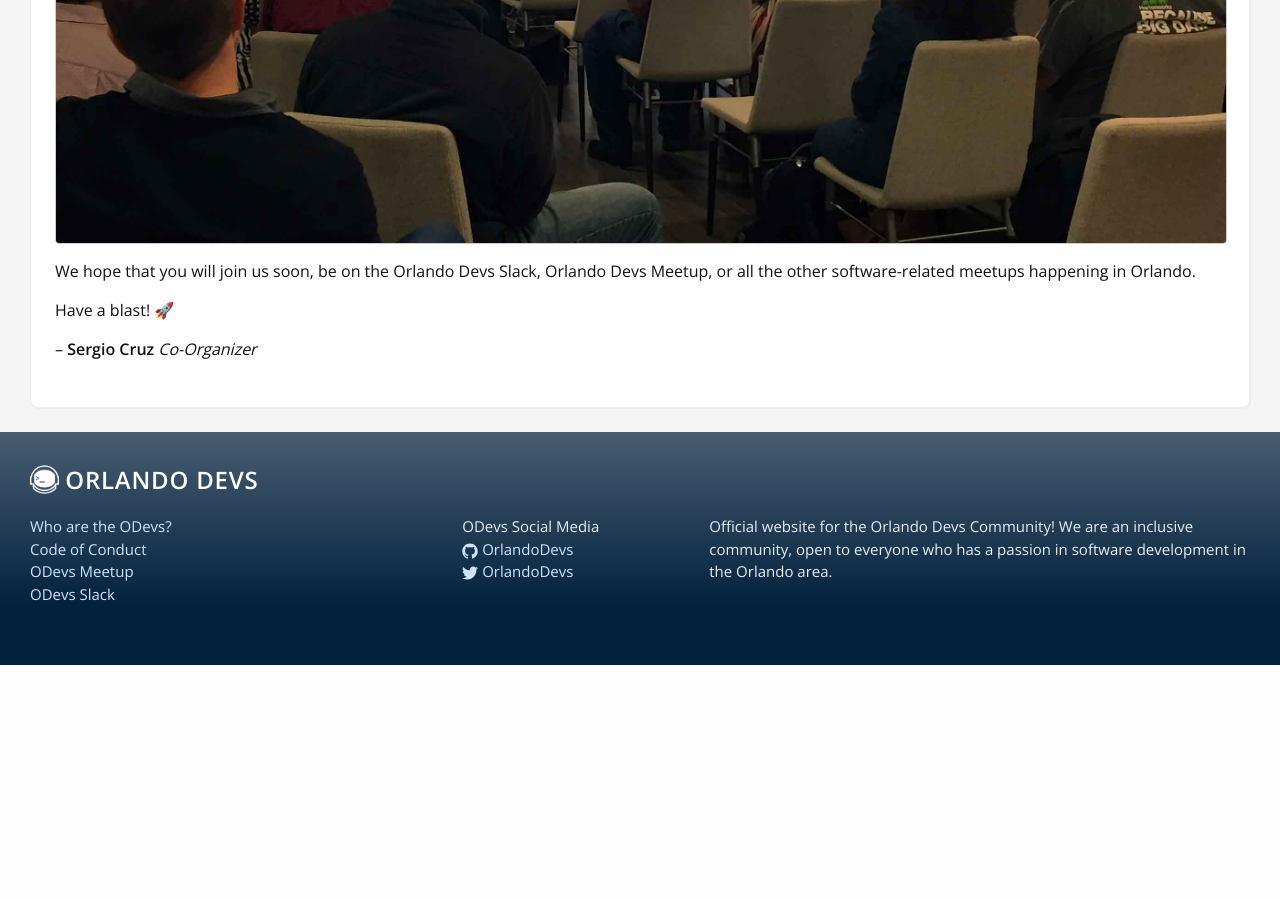
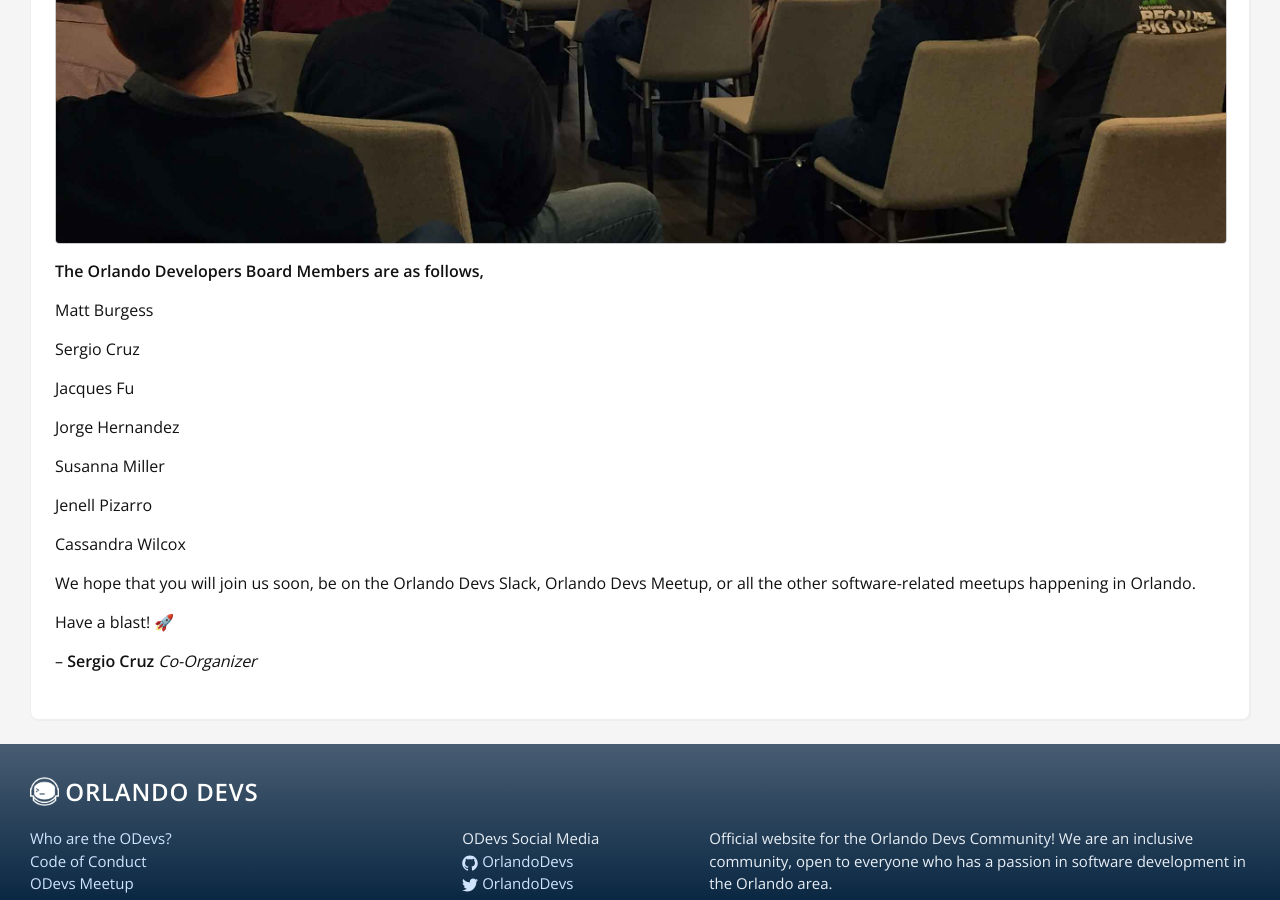
Before and after one commit to OrlandoDevs/orlandodevs.github.io, a Jekyll site: the page built from about.md, in a window 1280 px wide and 900 px high, scrolled down 552 px. Built offline with Jekyll 4.4.1, drawn with Linux system fonts in a browser that asks for light colours; before the commit the page ends 1217 px from its top, so only the background shows below that.

Commit message:
Adding Board Members to About Page (#44)
First iteration of the update, will need to add additional information for the board members before integrating to production.

```diff
--- a/about.md
+++ b/about.md
@@ -11,6 +11,24 @@ We do that by hanging out on the [Orlando Devs Slack channel]({{ site.baseurl }}
 
 <img src="/assets/bg.jpg" alt="Orlando Devs Meetup" class="img-border">
 
+
+**The Orlando Developers Board Members are as follows,**
+
+Matt Burgess
+
+Sergio Cruz
+
+Jacques Fu
+
+Jorge Hernandez
+
+Susanna Miller
+
+Jenell Pizarro
+
+Cassandra Wilcox
+
+
 We hope that you will join us soon, be on the Orlando Devs Slack, Orlando Devs Meetup, or all the other software-related meetups happening in Orlando.
 
 Have a blast! 🚀
```
